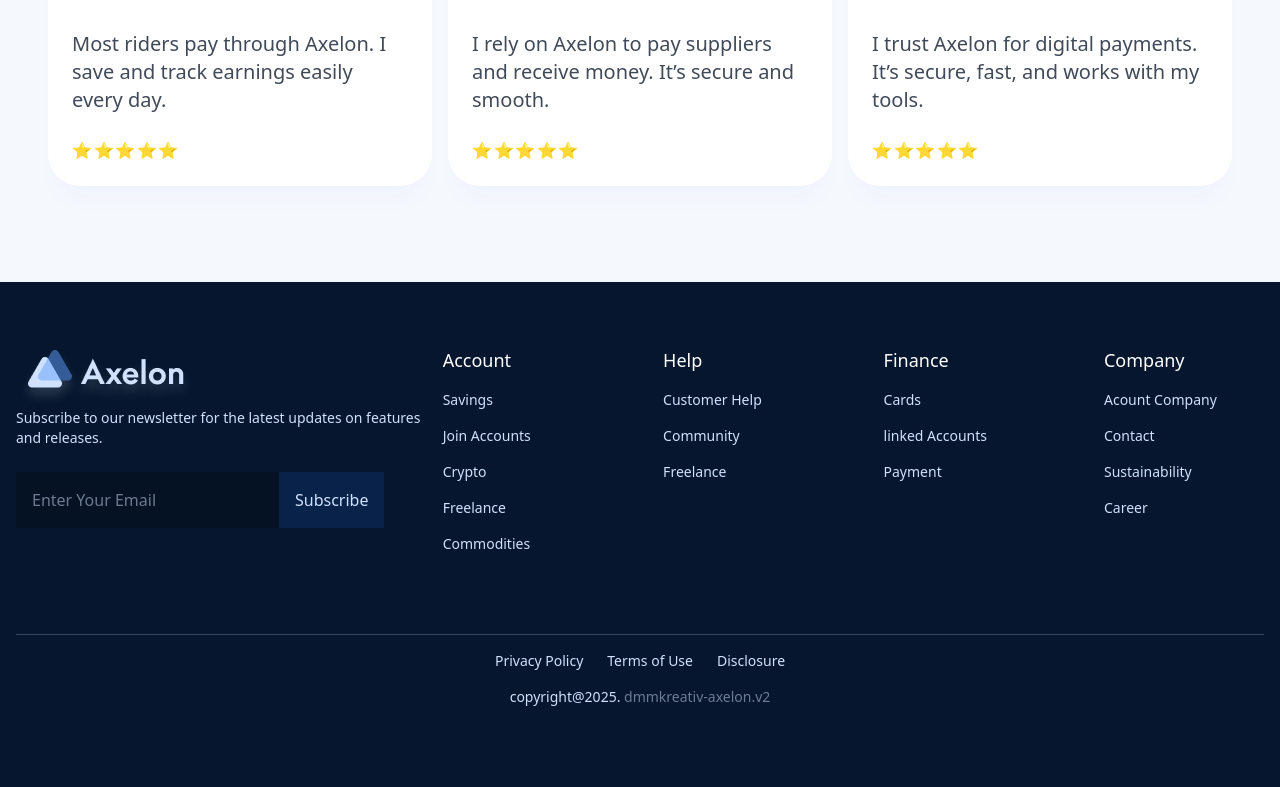
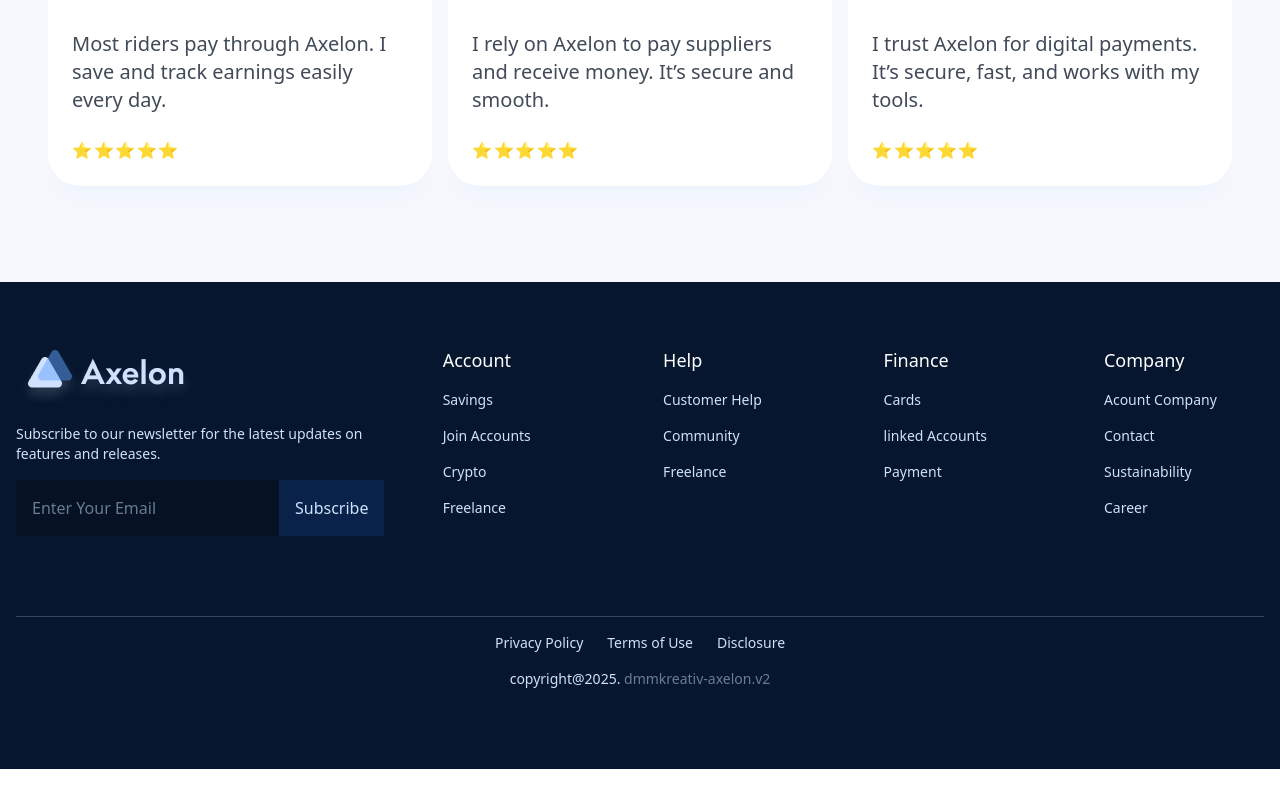
Before and after one commit to designkreativ/axelon-money, a Next.js app: page / in a window 1280 px wide. Shown: the part 5398-6185 px from the top of the page. Built offline with nearby package versions, Linux system fonts and the light colour scheme.

Commit message:
fix 3 footer

```diff
--- a/src/components/Footer.tsx
+++ b/src/components/Footer.tsx
@@ -9,7 +9,7 @@
         <div className="flex flex-col gap-4 md:flex-row pb-20">
           <div className="flex-1 not-md:pb-10">
             <Image src={Logo} alt="Logo" />
-            <p className="pb-6 text-sm">
+            <p className="py-4 pr-10 text-sm">
               Subscribe to our newsletter for the latest updates on features and
               releases.
             </p>
--- a/src/data/footerData.js
+++ b/src/data/footerData.js
@@ -7,7 +7,7 @@
       { name: "Join Accounts", url: "/account/join-accounts" },
       { name: "Crypto", url: "/account/crypto" },
       { name: "Freelance", url: "/account/freelance" },
-      { name: "Commodities", url: "/account/commodities" },
+
     ],
   },
   {
```
